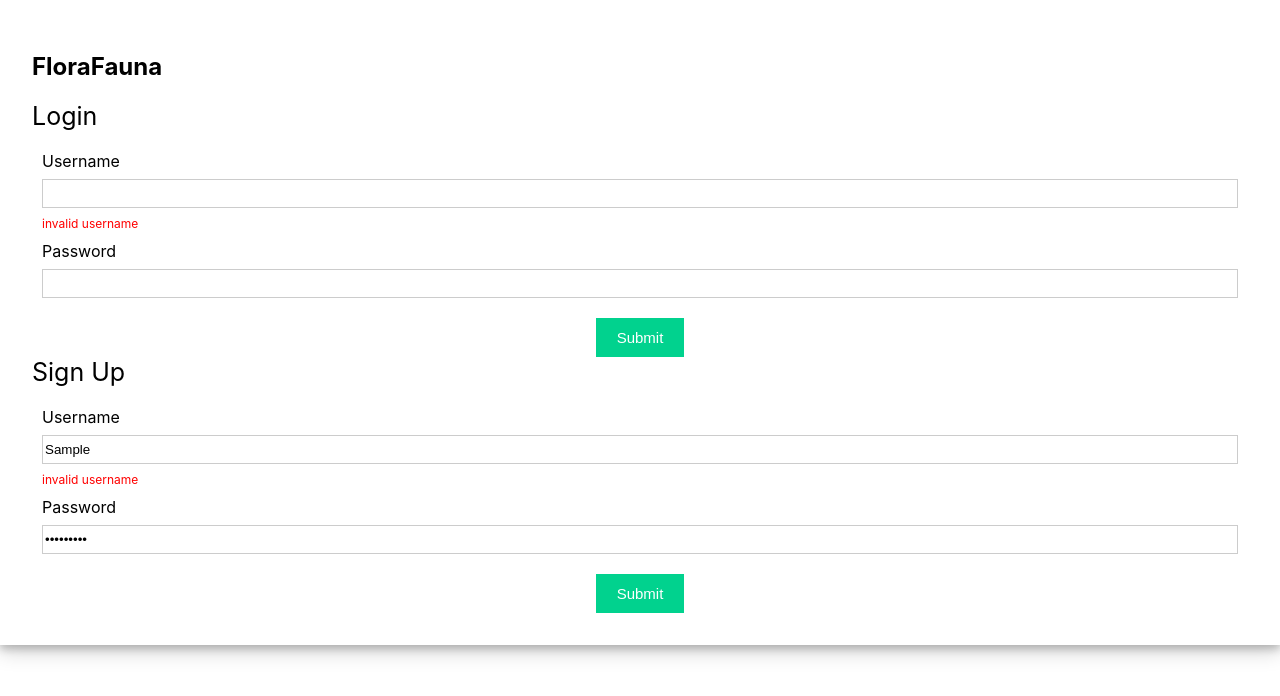
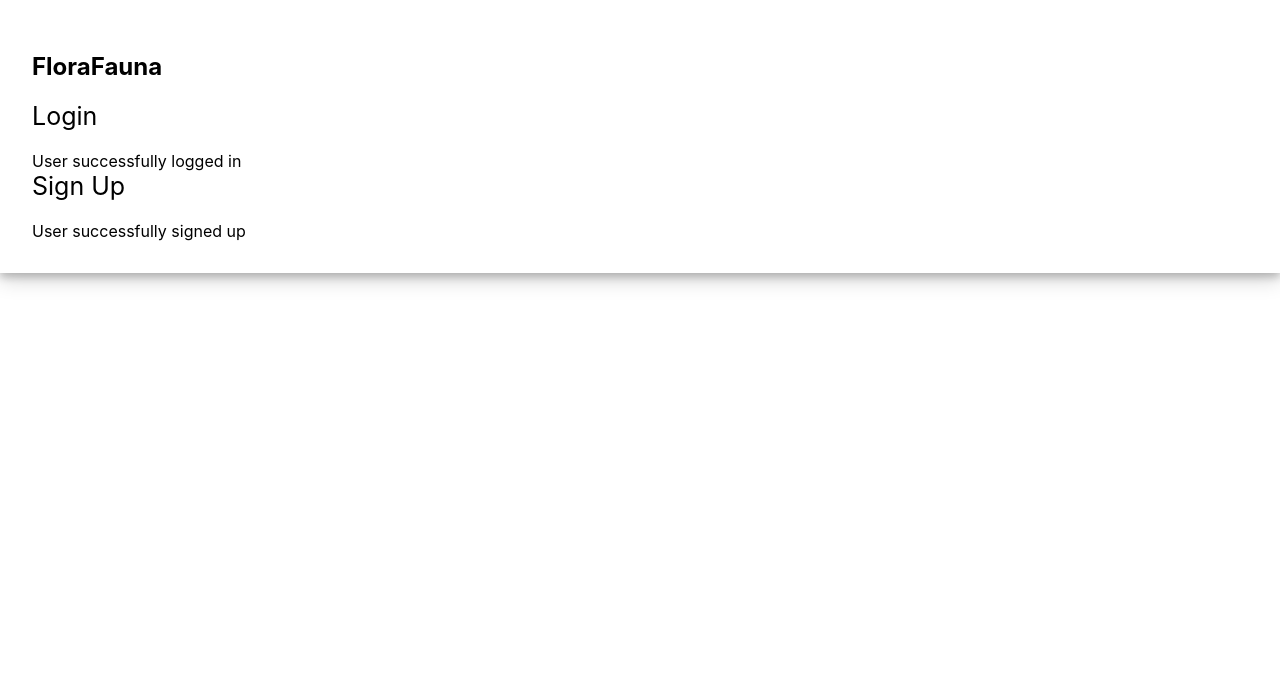
Before and after one commit to ayang007/flora-fauna, a React (Create React App) app: page / in a window 1280 px wide. Both pictures are taken after typing "Sample", "Sample123" into the empty fields and a click on the input 640 px from the left and 547 px from the top of the page. Shown: the top 696 px of the page. Built offline with nearby package versions, Linux system fonts and the light colour scheme.

Commit message:
Final Login/SignUp form, changes can still be made

```diff
--- a/src/App.js
+++ b/src/App.js
@@ -7,7 +7,7 @@ function App() {
   const [errorMessages, setErrorMessages] = useState({});
   const [isSubmitted, setIsSubmitted] = useState(false);
 
-  // User Login info
+  // Dummy User Login info
   const database = [
     {
       username: "user1",
@@ -24,7 +24,7 @@ function App() {
     pass: "invalid password"
   };
 
-  const handleSubmit = (event) => {
+  const handleLoginSubmit = (event) => {
     //Prevent page reload
     event.preventDefault();
 
@@ -47,6 +47,12 @@ function App() {
     }
   };
 
+  const handleSignUpSubmit = (event) => {
+    //Prevent page reload
+    event.preventDefault();
+    setIsSubmitted(true);
+  }
+
   // Generate JSX code for error message
   const renderErrorMessage = (name) =>
     name === errorMessages.name && (
@@ -54,9 +60,29 @@ function App() {
     );
 
   // JSX code for login form
-  const renderForm = (
+  const renderLoginForm = (
     <div className="form">
-      <form onSubmit={handleSubmit}>
+      <form onSubmit={handleLoginSubmit}>
+        <div className="input-container">
+          <label>Username </label>
+          <input type="text" name="uname" required />
+          {renderErrorMessage("uname")}
+        </div>
+        <div className="input-container">
+          <label>Password </label>
+          <input type="password" name="pass" required />
+          {renderErrorMessage("pass")}
+        </div>
+        <div className="button-container">
+          <input type="submit" />
+        </div>
+      </form>
+    </div>
+  );
+
+  const renderSignUpForm = (
+    <div className="form">
+      <form onSubmit={handleSignUpSubmit}>
         <div className="input-container">
           <label>Username </label>
           <input type="text" name="uname" required />
@@ -79,9 +105,9 @@ function App() {
       <div className="login-form">
       <h2>FloraFauna</h2>
         <div className="title">Login</div>
-        {isSubmitted ? <div>User successfully logged in</div> : renderForm}
+        {isSubmitted ? <div>User successfully logged in</div> : renderLoginForm}
         <div className="title">Sign Up</div>
-        {isSubmitted ? <div>User successfully logged in</div> : renderForm}
+        {isSubmitted ? <div>User successfully signed up</div> : renderSignUpForm}
       </div>
     </div>
   );
```
